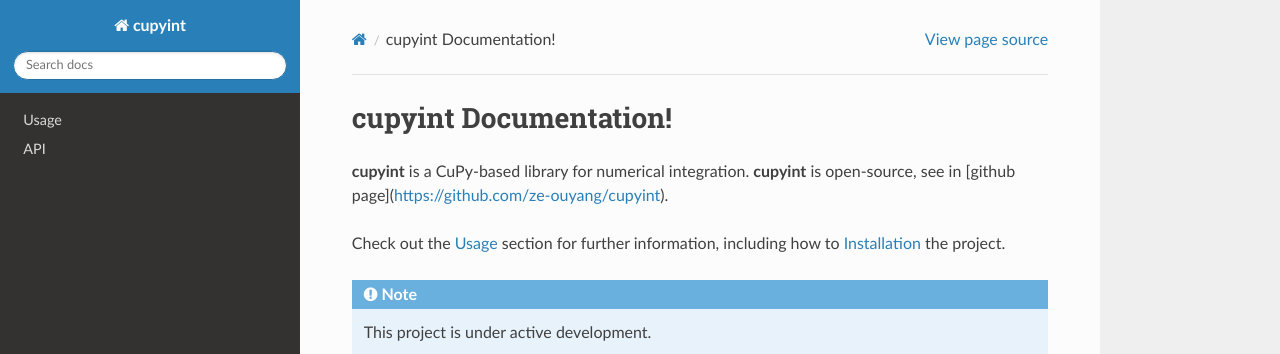
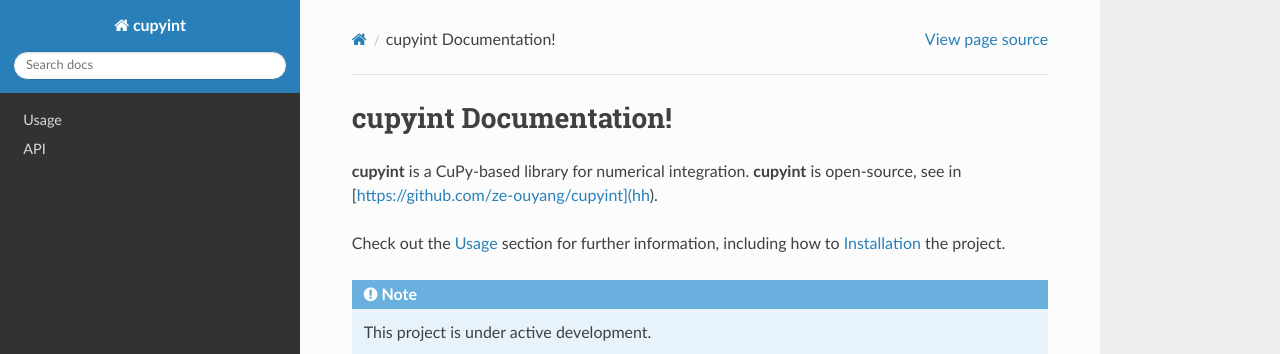
Before and after one commit to ze-ouyang/cupyint_doc, a Sphinx documentation site: the page built from docs/source/index.rst, in a window 1280 px wide. Shown: the top 354 px of the page. Built offline with Sphinx 7.4.7 and the Read the Docs theme 3.1.0, drawn with Linux system fonts in a browser that asks for light colours.

Commit message:
Update index.rst

```diff
--- a/docs/source/index.rst
+++ b/docs/source/index.rst
@@ -2,7 +2,7 @@
 ===================================
 
 **cupyint** is a CuPy-based library for numerical integration.
-**cupyint** is open-source, see in [github page](https://github.com/ze-ouyang/cupyint).
+**cupyint** is open-source, see in [https://github.com/ze-ouyang/cupyint](hh).
 
 
 Check out the :doc:`usage` section for further information, including
```
